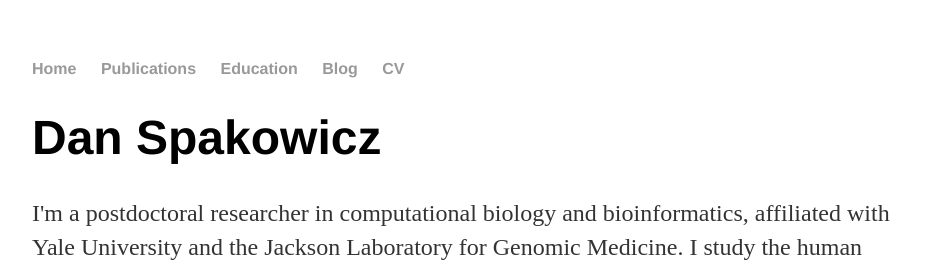
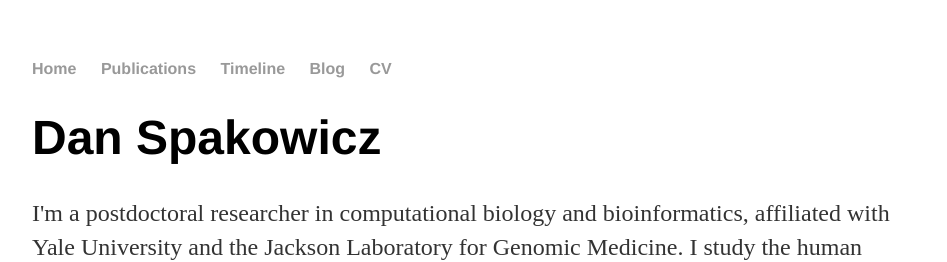
Before and after one commit to dspak/dspak.github.io, a Jekyll site: the page built from index.html, in a window 1280 px wide. Shown: the top 262 px of the page, without its empty margins (160-1107 px from the left). Built offline with Jekyll 4.4.1, drawn with Linux system fonts in a browser that asks for light colours; comment, search, counter and statistics services are not loaded.

Commit message:
relabel education tab to timeline

```diff
--- a/_layouts/default.html
+++ b/_layouts/default.html
@@ -12,7 +12,7 @@
 	    		<ul>
 	        		<li><a href="/">Home</a></li>
 		        	<li><a href="https://scholar.google.com/citations?hl=en&user=Oxve9hAAAAAJ">Publications</a></li>
-				<li><a href="/education">Education</a></li>
+				<li><a href="/education">Timeline</a></li>
 				<li><a href="/blog">Blog</a></li>
 	        		<li><a href="http://danielspakowicz.me/2016_0330_Spakowicz_CV.pdf">CV</a></li>
 	    		</ul>
```
